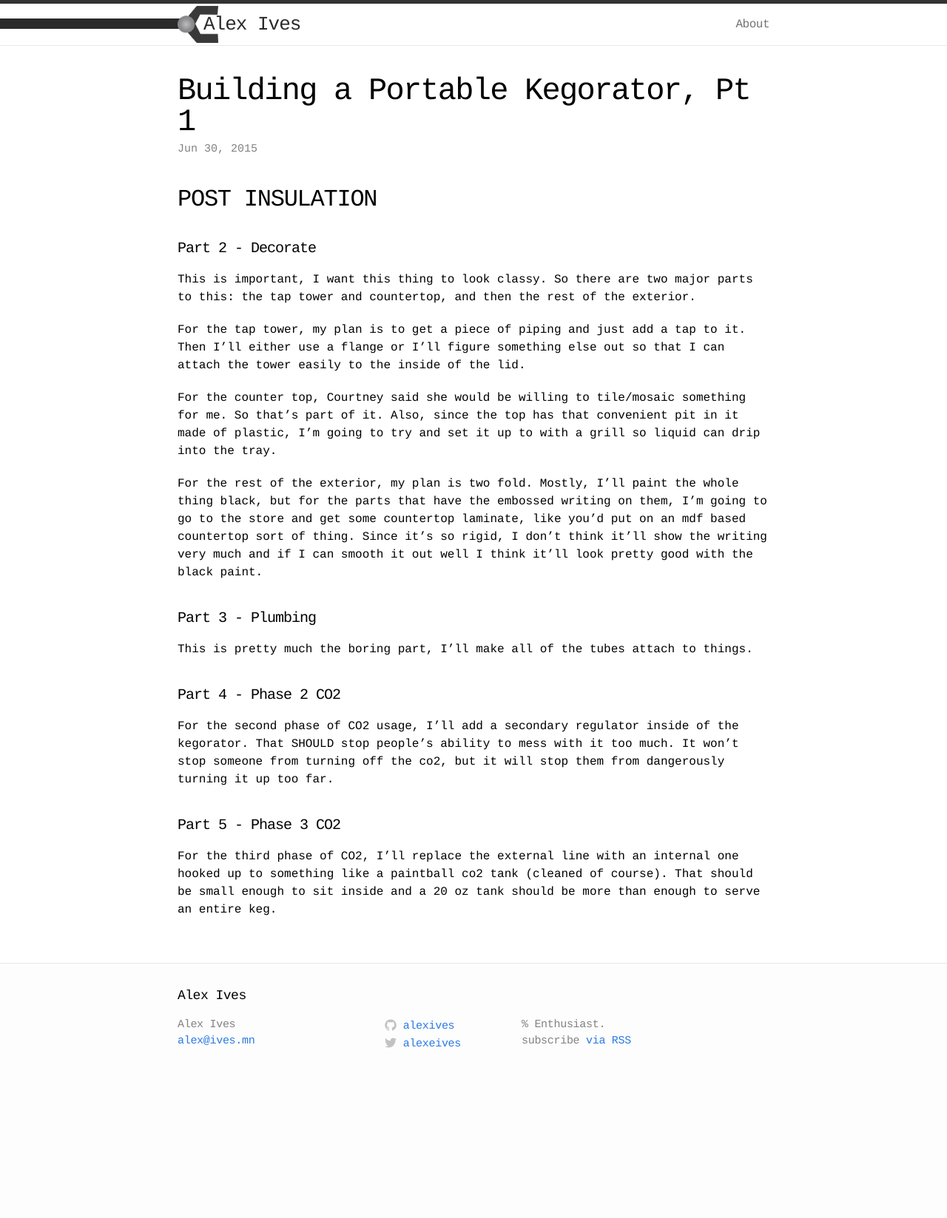
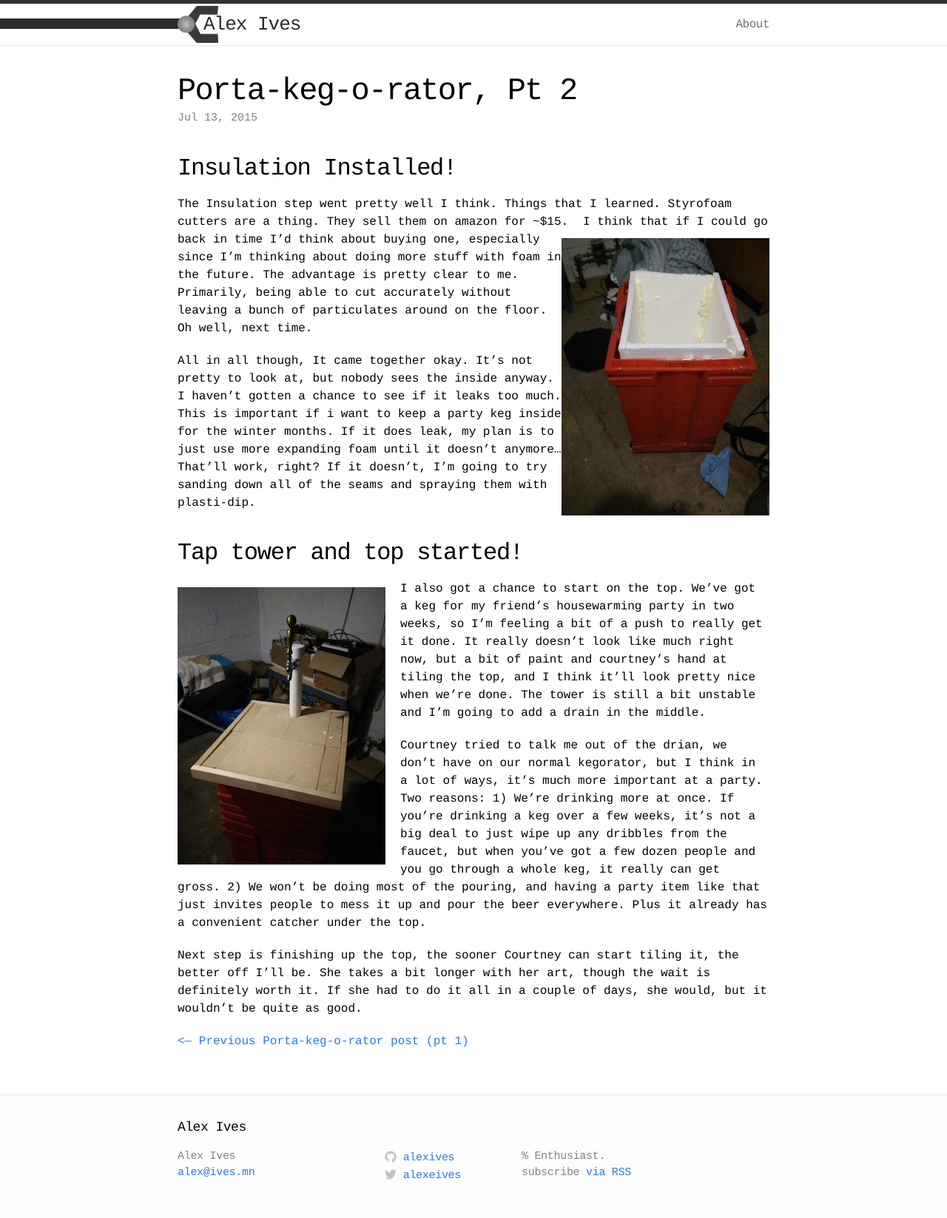
Before and after one commit to alexives/alexives.github.io, a Jekyll site: the page built from _posts/2015-07-5-portable-kegorator-pt-2.md, in a window 1280 px wide. Shown: the whole page at 74% size. Built offline with Jekyll 4.4.1, drawn with Linux system fonts in a browser that asks for light colours; before the commit the page ends 1469 px from its top, so only the background shows below that.

Commit message:
Finished up porta-keg-o-rator pt 2, and fixed some weird css stuff, maybe, sorta.

```diff
--- a/_posts/2015-07-5-portable-kegorator-pt-2.md
+++ b/_posts/2015-07-5-portable-kegorator-pt-2.md
@@ -1,25 +1,21 @@
 ---
 layout: post
-title:  "Building a Portable Kegorator, Pt 1"
-date:   2015-6-30 09:42
+title:  "Porta-keg-o-rator, Pt 2"
+date:   2015-7-13 21:42
 categories: beer kegs party
 ---
-## POST INSULATION
+## Insulation Installed!
 
-#### Part 2 - Decorate
-This is important, I want this thing to look classy. So there are two major parts to this: the tap tower and countertop, and then the rest of the exterior.
+The Insulation step went pretty well I think. Things that I learned. Styrofoam cutters are a thing. They sell them on amazon for ~$15.<span style="margin-left: 20px;">![Ugly inside]({{site.baseurl}}/images/kegorator/kegorator-foam.jpg)</span>I think that if I could go back in time I'd think about buying one, especially since I'm thinking about doing more stuff with foam in the future. The advantage is pretty clear to me. Primarily, being able to cut accurately without leaving a bunch of particulates around on the floor. Oh well, next time.
 
-For the tap tower, my plan is to get a piece of piping and just add a tap to it. Then I'll either use a flange or I'll figure something else out so that I can attach the tower easily to the inside of the lid.
+All in all though, It came together okay. It's not pretty to look at, but nobody sees the inside anyway. I haven't gotten a chance to see if it leaks too much. This is important if i want to keep a party keg inside for the winter months. If it does leak, my plan is to just use more expanding foam until it doesn't anymore... That'll work, right? If it doesn't, I'm going to try sanding down all of the seams and spraying them with plasti-dip.
 
-For the counter top, Courtney said she would be willing to tile/mosaic something for me. So that's part of it. Also, since the top has that convenient pit in it made of plastic, I'm going to try and set it up to with a grill so liquid can drip into the tray.
+## Tap tower and top started!
 
-For the rest of the exterior, my plan is two fold. Mostly, I'll paint the whole thing black, but for the parts that have the embossed writing on them, I'm going to go to the store and get some countertop laminate, like you'd put on an mdf based countertop sort of thing. Since it's so rigid, I don't think it'll show the writing very much and if I can smooth it out well I think it'll look pretty good with the black paint.
+<span style="float:left; margin-right: 20px;">![Ugly inside]({{site.baseurl}}/images/kegorator/kegorator-top-unfinished.jpg)</span>I also got a chance to start on the top. We've got a keg for my friend's housewarming party in two weeks, so I'm feeling a bit of a push to really get it done. It really doesn't look like much right now, but a bit of paint and courtney's hand at tiling the top, and I think it'll look pretty nice when we're done. The tower is still a bit unstable and I'm going to add a drain in the middle.
 
-#### Part 3 - Plumbing
-This is pretty much the boring part, I'll make all of the tubes attach to things.
+Courtney tried to talk me out of the drian, we don't have on our normal kegorator, but I think in a lot of ways, it's much more important at a party. Two reasons: 1) We're drinking more at once. If you're drinking a keg over a few weeks, it's not a big deal to just wipe up any dribbles from the faucet, but when you've got a few dozen people and you go through a whole keg, it really can get gross. 2) We won't be doing most of the pouring, and having a party item like that just invites people to mess it up and pour the beer everywhere. Plus it already has a convenient catcher under the top.
 
-#### Part 4 - Phase 2 CO2
-For the second phase of CO2 usage, I'll add a secondary regulator inside of the kegorator. That SHOULD stop people's ability to mess with it too much. It won't stop someone from turning off the co2, but it will stop them from dangerously turning it up too far.
+Next step is finishing up the top, the sooner Courtney can start tiling it, the better off I'll be. She takes a bit longer with her art, though the wait is definitely worth it. If she had to do it all in a couple of days, she would, but it wouldn't be quite as good.
 
-#### Part 5 - Phase 3 CO2
-For the third phase of CO2, I'll replace the external line with an internal one hooked up to something like a paintball co2 tank (cleaned of course). That should be small enough to sit inside and a 20 oz tank should be more than enough to serve an entire keg.
+[<--- Previous Porta-keg-o-rator post (pt 1)]({{site.baseurl}}/beer/kegs/party/build/2015/06/30/portable-kegorator-pt-1/)
--- a/css/main.css
+++ b/css/main.css
@@ -30,6 +30,7 @@ a
 
 img {
    max-width: 800px;
+   margin: 20px;
 }
 
 /* Utility */
```
Also changed, not shown: _posts/2015-06-30-portable-kegorator-pt-1.md (+2 -0 lines), images/kegorator/kegorator-foam.jpg (added), images/kegorator/kegorator-top-unfinished.jpg (added).
